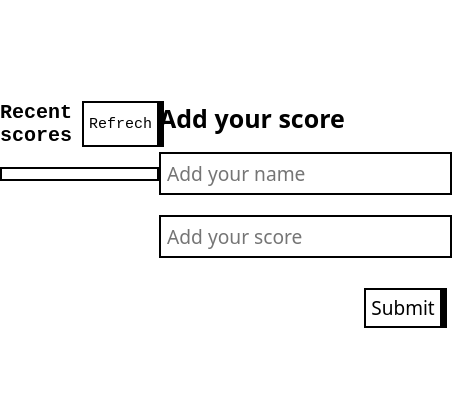
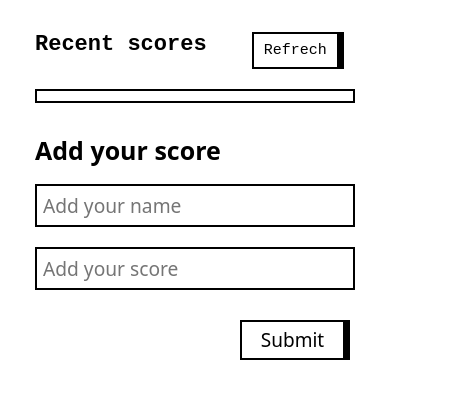
Before and after one commit to BouaikIlham/Leaderboard, a website: page index.html in a window 390 px wide. Shown: the part 68-466 px from the top of the page, 452 px wide, since content can reach past the window. Drawn offline with Linux system fonts and the light colour scheme; no server answers.

Commit message:
changes in style

```diff
--- a/style.css
+++ b/style.css
@@ -4,9 +4,11 @@
   box-sizing: border-box;
 }
 
+@import url('https://fonts.googleapis.com/css2?family=Comfortaa:wght@500&family=Inconsolata&family=Lato&family=Open+Sans&family=Poppins:wght@200;400;700&display=swap');
+
 .container {
   display: flex;
-  justify-content: space-around;
+  justify-content: space-evenly;
   margin-top: 104px;
 }
 
@@ -24,7 +26,7 @@ h1 {
 h2 {
   margin-right: 10px;
   font-family: monospace;
-  font-size: 20px;
+  font-size: 22px;
 }
 
 .list-scores {
@@ -39,7 +41,7 @@ h2 {
   font-family: monospace;
   cursor: pointer;
   background-color: #fff;
-  padding: 5px;
+  padding: 8px 10px;
 }
 
 .refrech-btn:hover {
@@ -77,7 +79,12 @@ h3 {
 .list {
   margin-top: 12px;
   margin-left: 12px;
+  font-family: 'Inconsolata', monospace;
+  font-size: 17px;
 }
+
+.list:nth-child(even) { background-color: #fff; }
+.list:nth-child(odd) { background-color: rgb(128, 128, 128); }
 
 .submit-btn {
   padding: 5px;
@@ -95,3 +102,19 @@ h3 {
   color: #fff;
   background-color: #000;
 }
+
+@media only screen and (max-width: 768px) {
+  .container {
+    display: flex;
+    flex-direction: column;
+    margin: 35px;
+  }
+
+  .right-side {
+    margin-top: 30px;
+  }
+
+  .refrech-btn {
+    margin-left: 35px;
+  }
+}
```
